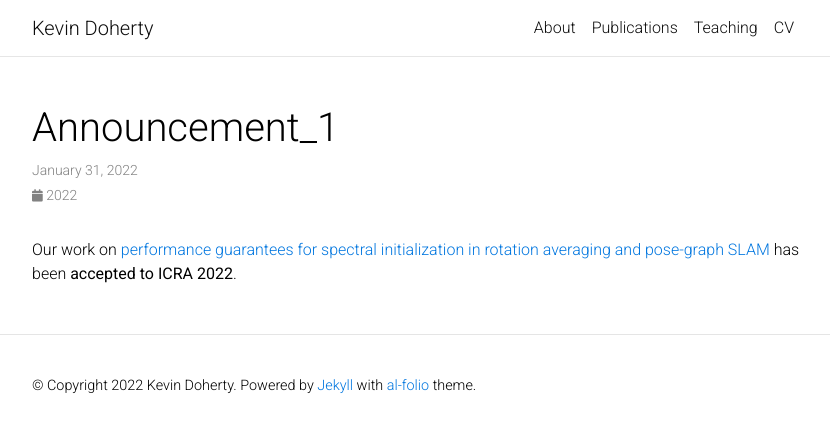
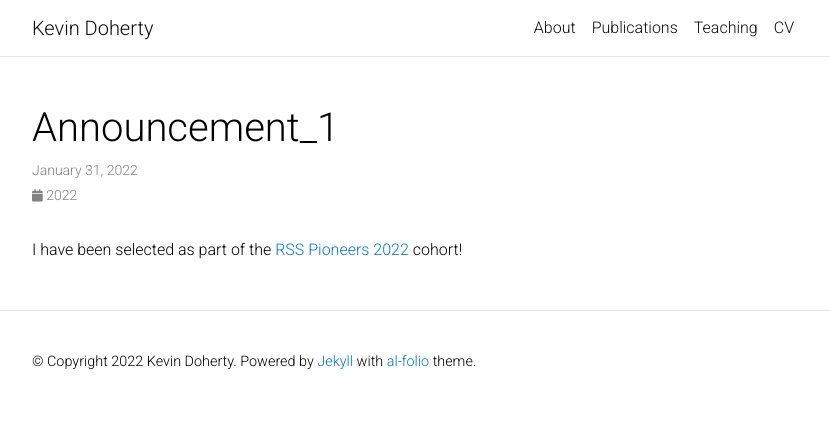
Before and after one commit to keevindoherty/keevindoherty.github.io, a Jekyll site: the page built from _news/announcement_1.md, in a window 1280 px wide. Shown: the top 432 px of the page, without its empty margins (223-1053 px from the left). Built offline with Jekyll 4.4.1, drawn with Linux system fonts in a browser that asks for light colours; comment, search, counter and statistics services are not loaded; a style sheet for code colours, icons or effects is not loaded.

Commit message:
Update news.

```diff
--- a/_news/announcement_1.md
+++ b/_news/announcement_1.md
@@ -4,4 +4,4 @@ date: 2022-01-31 15:59:00-0400
 inline: true
 ---
 
-Our work on <a href="https://arxiv.org/abs/2201.03773">performance guarantees for spectral initialization in rotation averaging and pose-graph SLAM</a> has been <b>accepted to ICRA 2022</b>.
+I have been selected as part of the <a href="https://sites.google.com/view/rsspioneers2022/">RSS Pioneers 2022</a> cohort!
```
Also changed, not shown: _news/announcement_2.md (+1 -5 lines), _news/announcement_3.md (+6 -5 lines).
